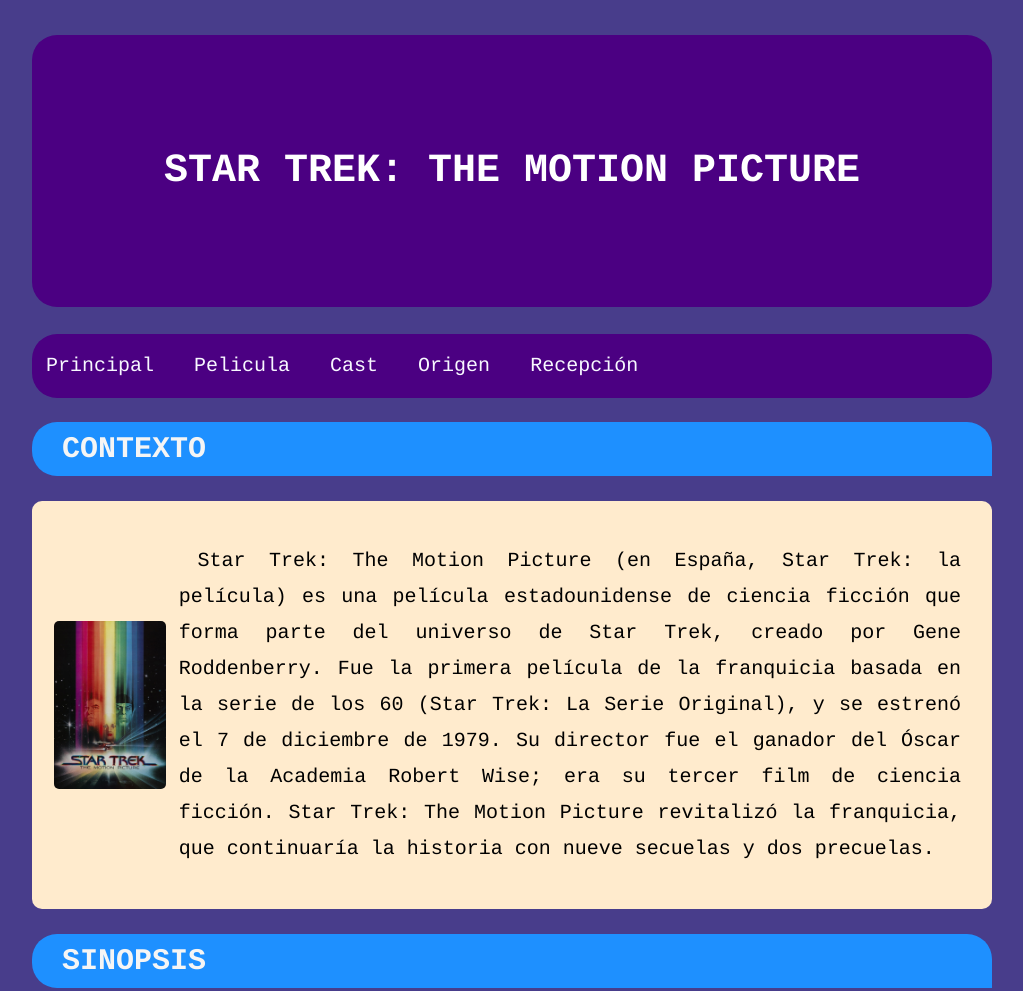
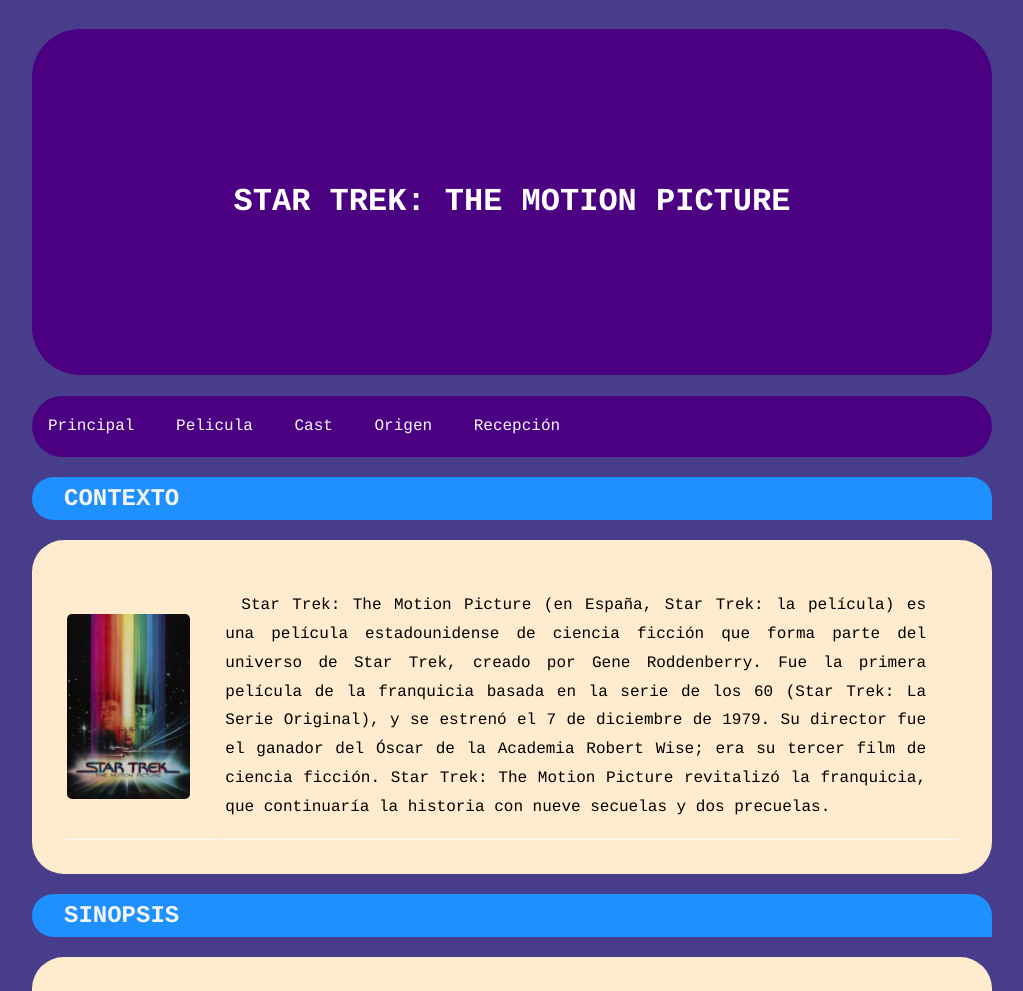
Before and after one commit to Elias-Llera/sew, a plain HTML site: page pelicula.html in a window 1280 px wide. Shown: the top 991 px of the page, without its empty margins (128-1151 px from the left). Drawn offline with Linux system fonts and the light colour scheme.

Commit message:
Ajustes en estilo.css para usar el layout

```diff
--- a/estilo.css
+++ b/estilo.css
@@ -1,7 +1,7 @@
 /**Selector Specifity: (0,0,1)*/
 body {
   font-family: Courier, monospace;
-  font-size: 20px;
+  font-size: 1rem;
   line-height: 1.8;
   background-color: darkslateblue;
   color: whitesmoke;
@@ -13,19 +13,19 @@
 h1{
   background-color: indigo;
   color: #fff;
-  border-radius: 25px;
+  border-radius: 3rem;
   text-transform: uppercase;
-  padding: 100px 25px;
+  padding: 9rem 2rem;
   text-align: center;
 }
 
 /**Selector Specifity: (0,0,1)*/
 h2{
   background-color: dodgerblue;
-  border-top-left-radius: 25px;
-  border-top-right-radius: 25px;
-  border-bottom-left-radius: 25px;
-  text-indent: 30px;
+  border-top-left-radius: 3rem;
+  border-top-right-radius: 3rem;
+  border-bottom-left-radius: 3rem;
+  text-indent: 2rem;
   text-transform: uppercase;
 }
 
@@ -33,9 +33,9 @@
 footer{
   background-color: indigo;
   color: #fff;
-  border-radius: 5px;
+  border-radius: 1rem;
   text-align: right;
-  padding-right: 10px;
+  padding-right: 3rem;
 }
 
 /**Selector Specifity: (1,0,0)*/
@@ -50,20 +50,22 @@
 
 /**Selector Specifity: (0,0,1)*/
 th{
-  height: 75px;
+  height: 3rem;
   font-style: bold;
   font-size: larger;
 }
 
 /**Selector Specifity: (0,0,1)*/
 td{
-  height: 50px;
+  height: 4rem;
+  text-indent: 1rem;
+  padding-right: 2rem;
 }
 
 /**Selector Specifity: (0,0,1)*/
 nav{
   background-color: indigo;
-  border-radius: 25px;
+  border-radius: 3rem;
   text-align: left;
 }
 
@@ -72,13 +74,14 @@
   display: inline-block;
   color:ghostwhite;
   text-align: center;
-  padding: 14px;
+  padding: 1rem;
   text-decoration: none;
 }
 
 /**Selector Specifity: (0,1,2)*/
 nav a:hover{
   background-color: turquoise;
+  color: black;
   border-radius: 25px;
 }
 
@@ -87,9 +90,9 @@
   background-color: blanchedalmond;
   color: black;
   text-align: justify;
-  border-radius: 10px;
-  text-indent: 0.5cm;
-  padding: 00.5cm;
+  border-radius: 2rem;
+  text-indent: 2rem;
+  padding: 2rem;
 }
 
 /**Selector Specifity: (1,0,0)*/
@@ -98,7 +101,8 @@
   margin-left: auto;
   margin-right: auto;
   width: 50%;
-  padding-top: 25px;
+  padding-top: 2rem;
+  padding-bottom: 2rem;
 }
 
 /**Selector Specifity: (1,0,0)*/
@@ -112,8 +116,8 @@
 
 /**Selector Specifity: (1,0,0)*/
 #trailer{
-  border-radius: 10px;
-  width: 20pc;
+  border-radius: 1rem;
+  width: 20rem;
 }
 
 /**Selector Specifity: (1,0,1)*/
@@ -129,7 +133,7 @@
 
 /**Selector Specifity: (1,0,2)*/
 #cast tr td{
-  border: 10px
+  border: 1px solid ghostwhite
 }
 
 /**Selector Specifity: (0,0,1)*/
@@ -144,7 +148,7 @@
 
 /**Selector Specifity: (1,0,0)*/
 #fotoReview{
-  width: 100px;
+  width: 6rem;
   border-radius: 10px;
 }
 
@@ -158,10 +162,3 @@
 #review td{
   border: 1px solid black;
 }
-
-/**Selector Specifity: (0,0,1)*/
-td{
-  text-indent: 0.5cm;
-  padding-right: 10px;
-  border: 0cm;
-}
```
